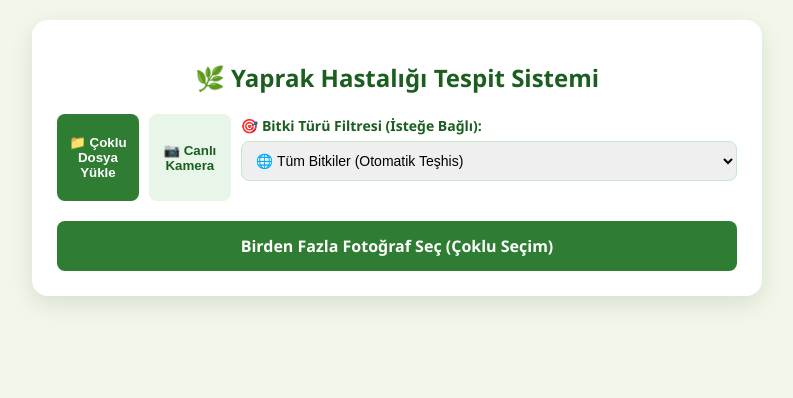
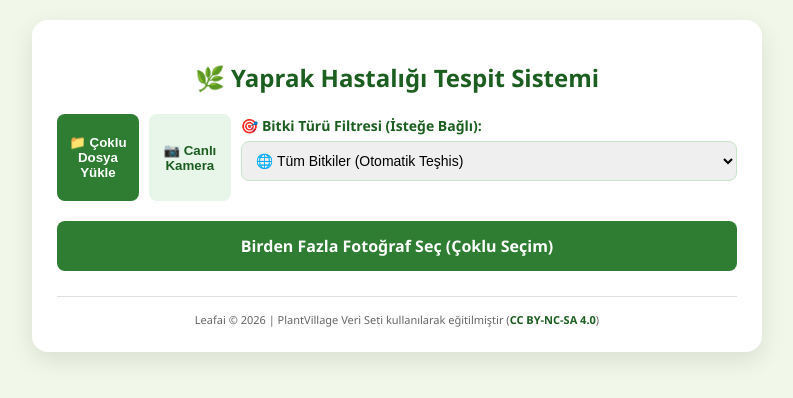
Before and after one commit to Joker-qp/Leafai, a plain HTML site: page index.html in a window 1280 px wide. Shown: the whole page, without its empty margins (243-1036 px from the left). Drawn offline with Linux system fonts and the light colour scheme.

Commit message:
docs: add GPLv3 LICENSE and update project attributions for v1.0.0 release

```diff
--- a/index.html
+++ b/index.html
@@ -111,6 +111,11 @@
         <h3 style="color:var(--primary-dark); margin-bottom:15px;">📊 Analiz Raporu</h3>
         <div id="predictionsList"></div>
     </div>
+    <!-- 📜 TELİF VE LİSANS DİPNOTU -->
+    <footer style="margin-top: 25px; padding-top: 15px; border-top: 1px solid #e0e0e0; text-align: center; font-size: 11px; color: #666;">
+        Leafai © 2026 | PlantVillage Veri Seti kullanılarak eğitilmiştir
+        (<a href="https://creativecommons.org/licenses/by-nc-sa/4.0/" target="_blank" style="color: var(--primary-dark); font-weight: bold; text-decoration: none;">CC BY-NC-SA 4.0</a>)
+    </footer>
 </div>
 
 <script>
```
Also changed, not shown: 1 other file.
